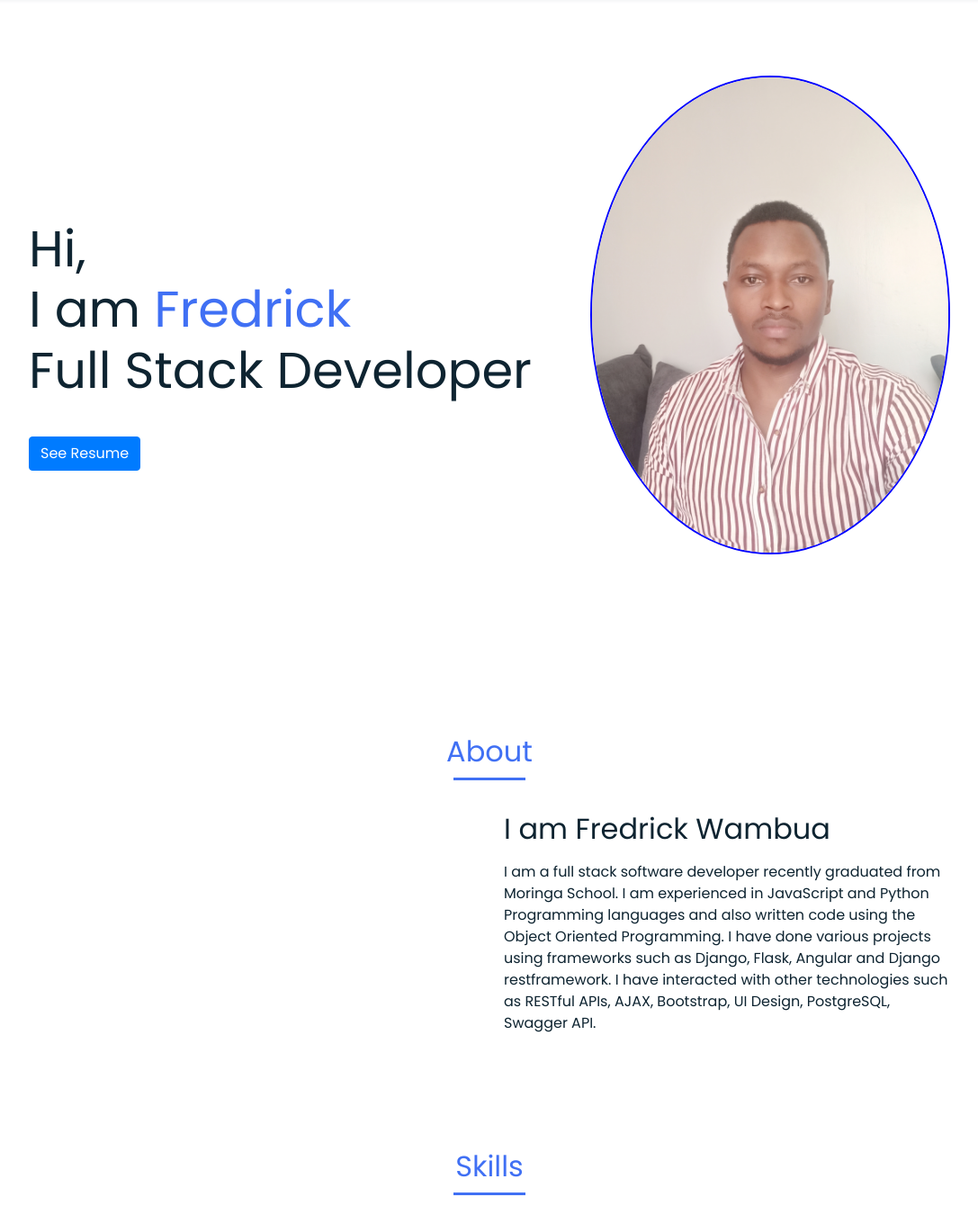
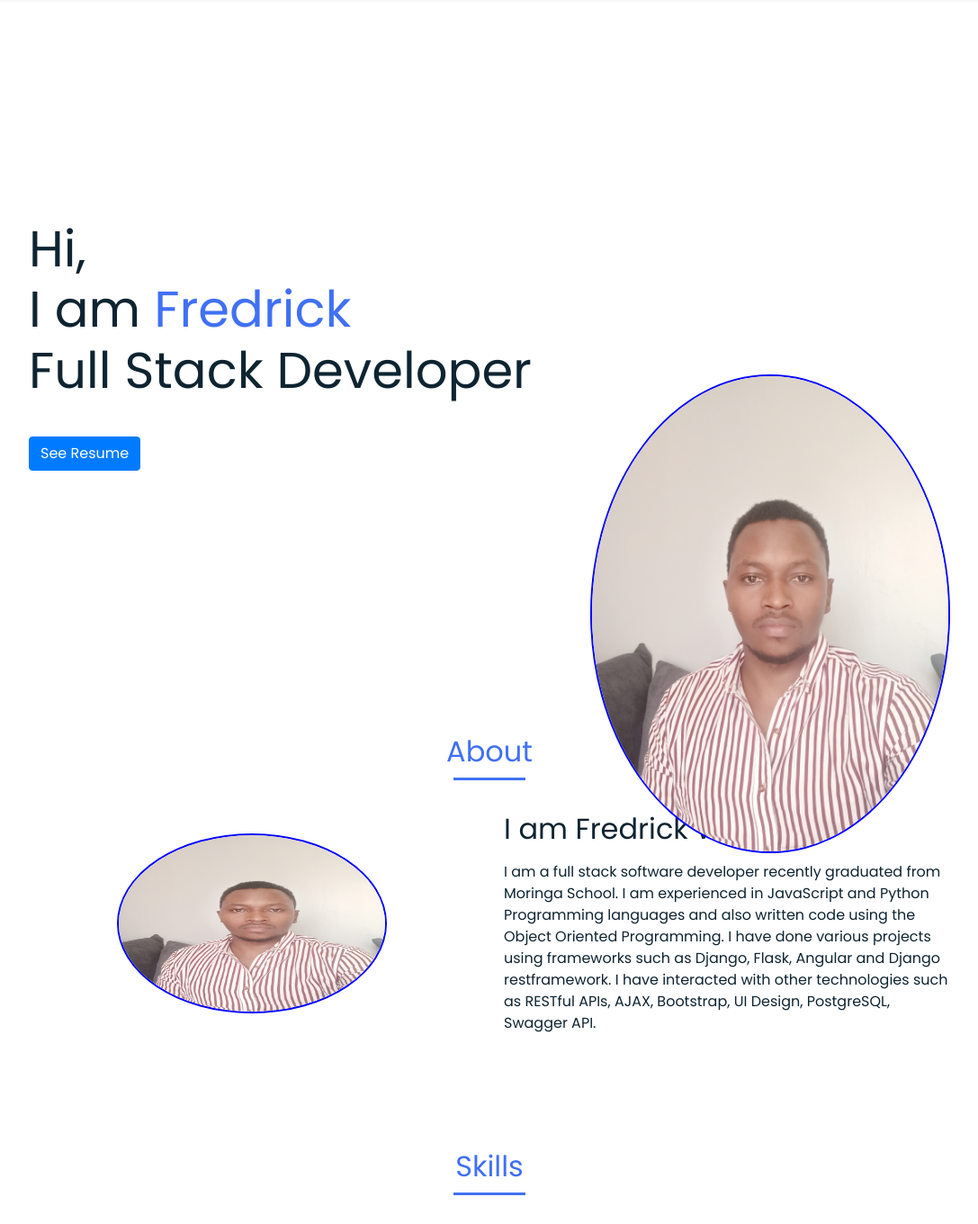
Before and after one commit to FredrickWambua/myportfolio, a Django app: page / in a window 1280 px wide. Shown: the part 64-1424 px from the top of the page at 90% size, without its empty margins (96-1183 px from the left). Run offline with Django 3.2, Linux system fonts and the light colour scheme; some libraries are stand-ins or nearby versions; some web fonts are replaced.

Commit message:
image customisation

```diff
--- a/name/static/css/styles.css
+++ b/name/static/css/styles.css
@@ -224,6 +224,7 @@ img{
   right: 0;
   bottom: 0;
   width: 200px;
+  height: 200px;
 }
 
 #myimage{
@@ -256,7 +257,7 @@ img{
 }
 .about__img img{
   width: 200px;
-  border-radius: 50%;
+  height: 200px;
 }
 
 /* ===== SKILLS =====*/
--- a/name/templates/index.html
+++ b/name/templates/index.html
@@ -20,7 +20,7 @@
 
       <div class="about__container bd-grid">
           <div class="about__img">
-              <!-- <img id="myimage" src="./static/images/mypicture.jpg" alt=""> -->
+              <img id="myimage" src="./static/images/mypicture.jpg" alt="">
           </div>
 
           <div>
```
